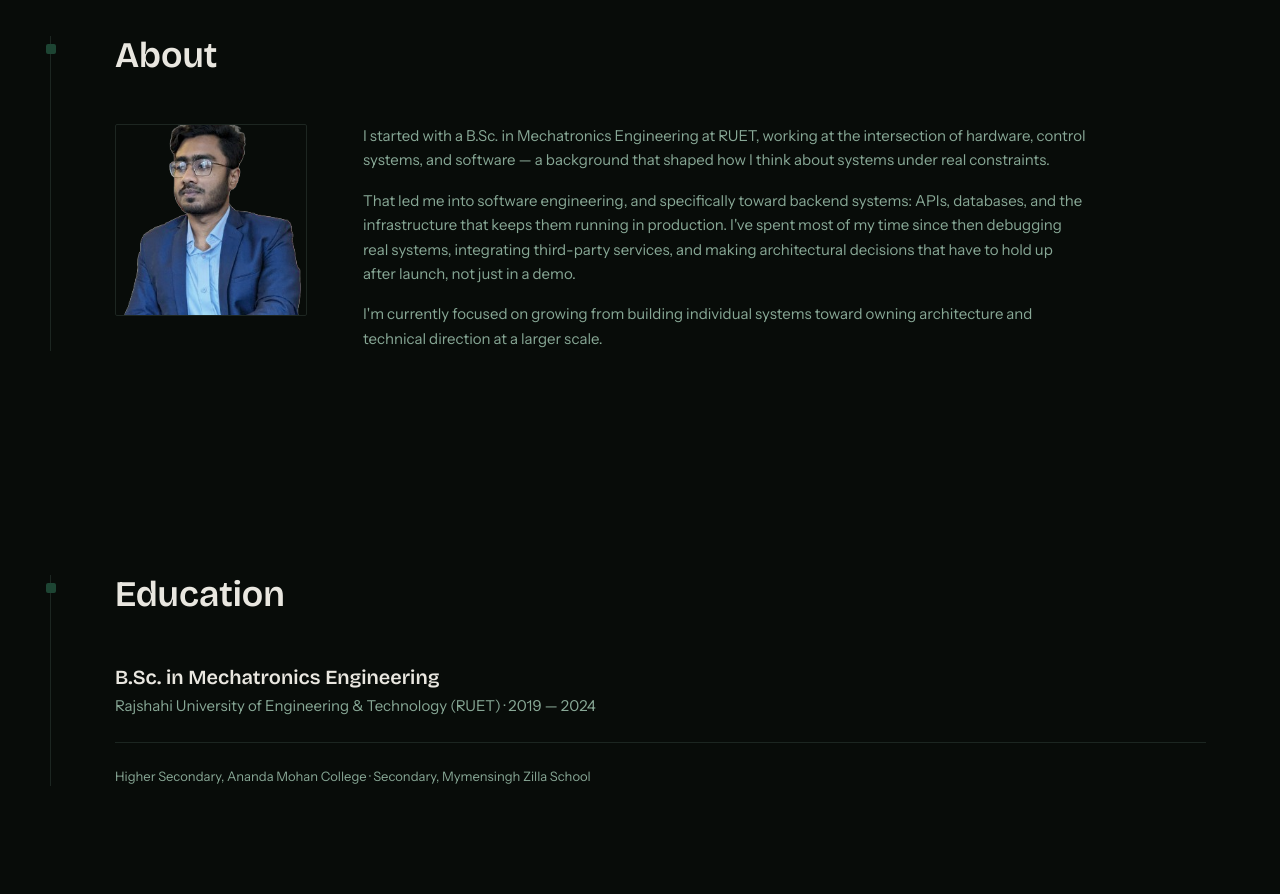
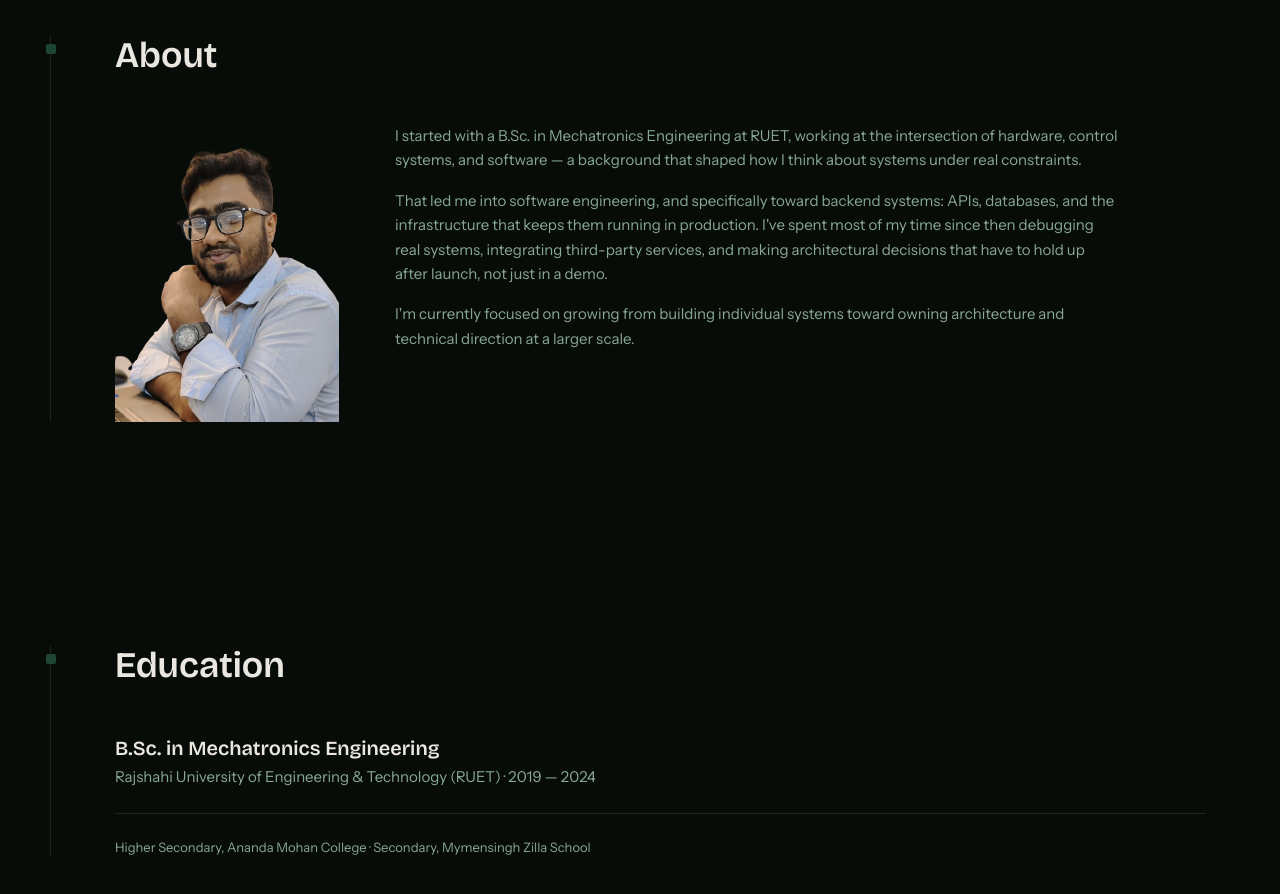
Before and after one commit to ifshad/developer-portfolio-ifshad, a Next.js app: page / in a window 1280 px wide. Shown: the part 5900-6794 px from the top of the page. Built offline with nearby package versions, Linux system fonts and the light colour scheme.

Commit message:
fix: about image updated

```diff
--- a/components/sections/About.tsx
+++ b/components/sections/About.tsx
@@ -1,5 +1,5 @@
 import Image from "next/image";
-import portrait from "@/public/Images/Ifshad_01.png";
+import portrait from "@/public/Images/Sharan_DP_Formal_02-removebg-preview.png";
 import { Section } from "@/components/ui/Section";
 import { SectionHeading } from "@/components/ui/SectionHeading";
 import { Reveal } from "@/components/ui/Reveal";
@@ -15,9 +15,7 @@ export function About() {
           <Image
             src={portrait}
             alt="Portrait of Ifshad Hasan Sharan"
-            width={200}
-            height={200}
-            className="h-44 w-44 rounded-sm border border-line object-cover grayscale-[15%] sm:h-48 sm:w-48"
+            className="w-48 grayscale-[10%] sm:w-56"
             priority={false}
           />
         </Reveal>
```
Also changed, not shown: .claude/settings.json.
